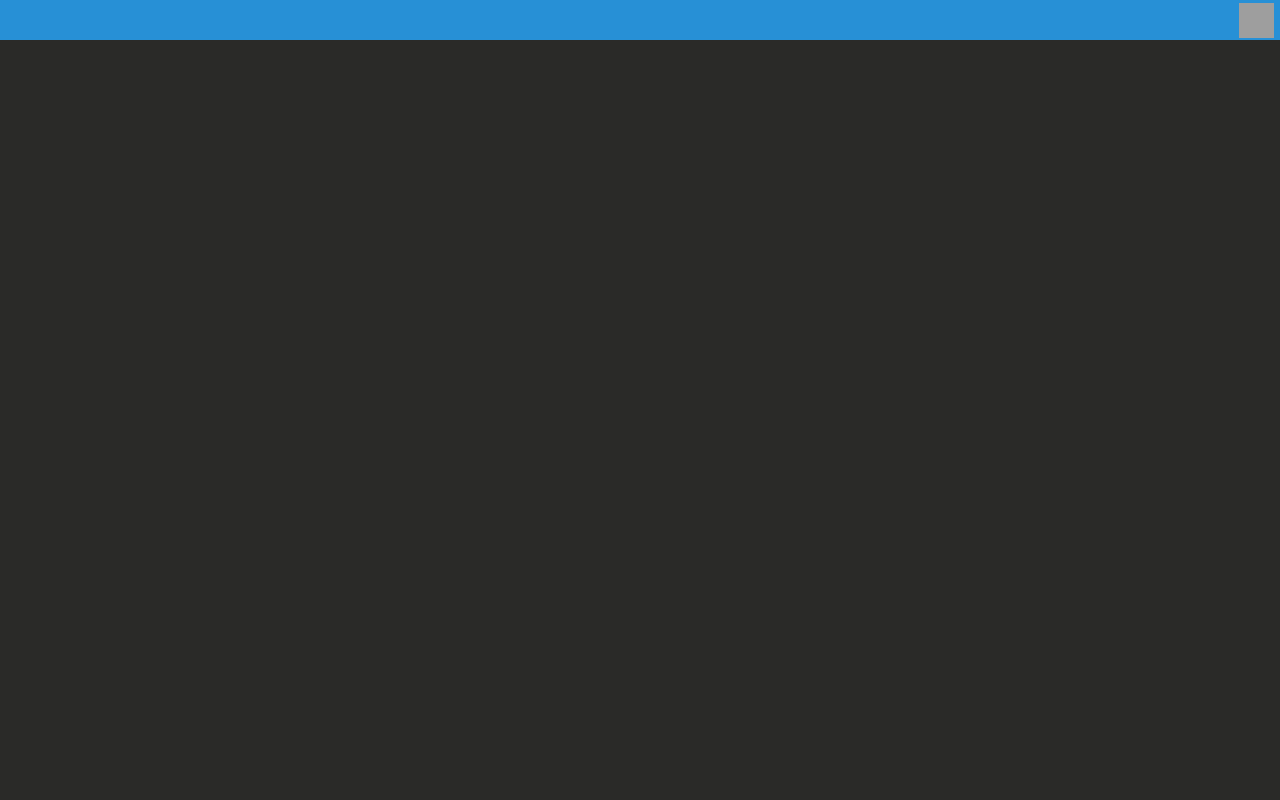
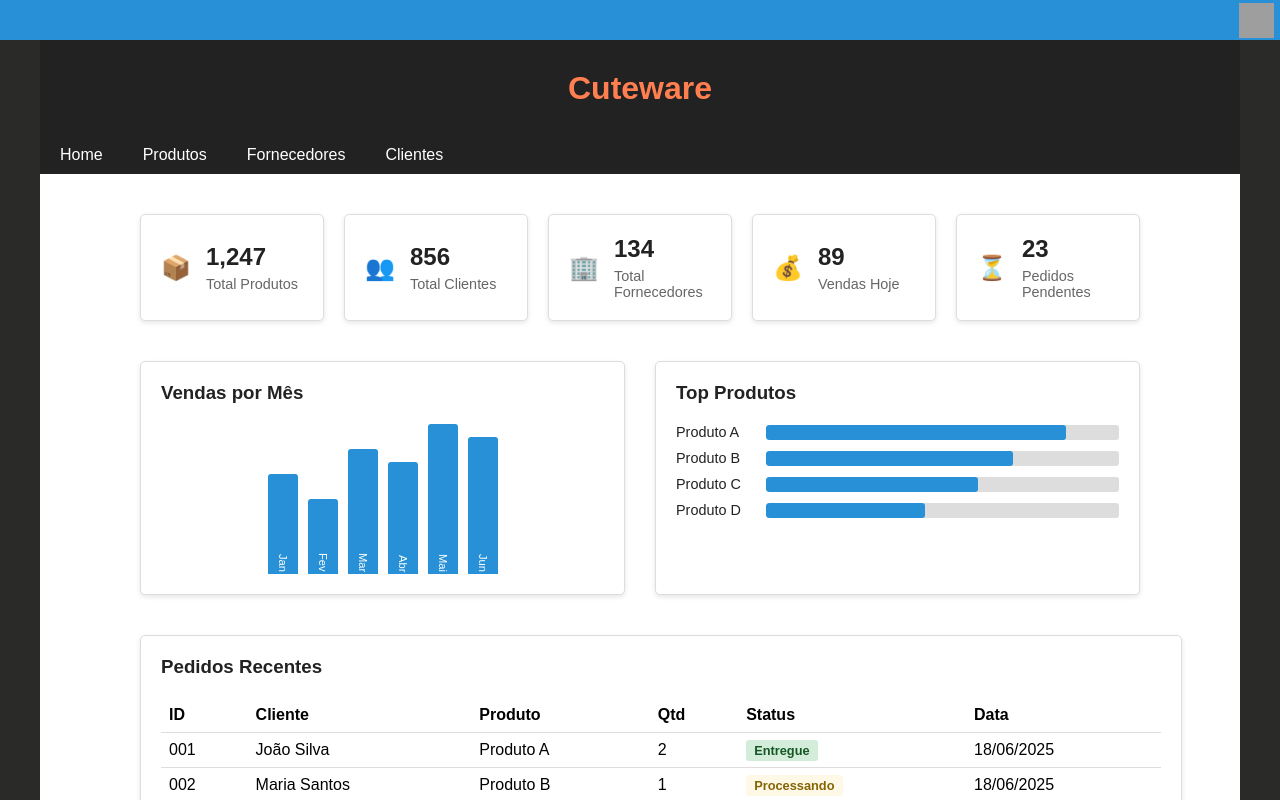
Before and after one commit to The-Cute-Push/abp-frontend, an Angular app: page /home in a window 1280 px wide. Before the commit this address led to /. Shown: the top 800 px of the page. Built offline with nearby package versions, Linux system fonts and the light colour scheme; grey boxes are pictures that could not be loaded.

Commit message:
feat: blue homepage

```diff
--- a/src/app/app.routes.ts
+++ b/src/app/app.routes.ts
@@ -3,9 +3,11 @@ import { CustomersComponent } from './customers/customers.component';
 import { ProductsComponent } from './products/products.component';
 import { SuppliersComponent } from './suppliers/suppliers.component';
 import { LoginComponent } from './login/login.component';
+import { HomepageComponent } from './homepage/homepage.component';
 
 export const routes: Routes = [
     {path: "", component: LoginComponent},
+    {path: "home", component: HomepageComponent},
     {path: "customers", component: CustomersComponent},
     {path: "products", component: ProductsComponent},
     {path: "suppliers", component: SuppliersComponent},
--- /dev/null
+++ b/src/app/homepage/homepage.component.css
@@ -0,0 +1,331 @@
+header {
+    background-color: #232222;
+    height: 12vh;
+    margin: auto;
+    width: 1200px;
+    display: flex;
+    align-items: center;
+    justify-content: center;
+}
+
+header > h1 {
+    color: coral;
+}
+
+nav {
+    background-color: #232222;
+    margin: auto;
+    width: 1200px;
+    display: flex;
+    align-items: center;
+}
+
+nav > a {
+    color: white;
+    text-decoration: none;
+    padding: 10px 20px;
+}
+
+nav > a:hover {
+    background-color: coral;
+    transition: all 1s ease;
+}
+
+.btn_edit {
+    background-color: blue;
+    border: none;
+    color: white;
+    padding: 6px 15px;
+    border-radius: 5px;
+    cursor: pointer;
+}
+
+.btn_delete {
+    background-color: red;
+    border: none;
+    color: white;
+    padding: 6px 15px;
+    border-radius: 5px;
+    cursor: pointer;
+}
+
+.btn_add {
+    background-color: green;
+    border: none;
+    color: white;
+    padding: 6px 15px;
+    border-radius: 5px;
+    cursor: pointer;
+    margin-bottom: 20px;
+}
+
+.btn_edit:hover {
+    background-color: #4b4bff;
+}
+
+.btn_delete:hover {
+    background-color: #ff4545;
+}
+
+.btn_add:hover {
+    background-color: #4ffa4f;
+}
+
+.box_2 {
+    width: 1000px;
+    margin: auto;
+    display: flex;
+    align-items: center;
+    justify-content: space-between;
+    margin-bottom: 20px;
+}
+
+.search_box {
+    display: flex;
+    align-items: center;
+}
+
+.search_box > button {
+    width: 40px;
+    border-radius: 6px 0px 0px 6px;
+    height: 40px;
+    border: none;
+    background-color: #232222;
+    cursor: pointer;
+}
+
+.search_box > button:hover {
+    background-color: coral;
+}
+
+.search_box > input {
+    border-radius: 0px 6px 6px 0px;
+    width: 300px;
+    color: white;
+    padding: 5px 10px;
+    height: 30px;
+    border: none;
+    background-color: #232222;
+}
+
+table {
+    width: 1000px;
+    margin: auto;
+    border-collapse: collapse;
+    background-color: white;
+}
+
+.box_1 {
+    min-height: 100vh;
+    width: 1200px;
+    background-color: white;
+    margin: auto;
+    padding: 40px 0px;
+}
+
+td, th {
+    padding: 8px;
+    text-align: left;
+    border-bottom: 1px solid #ddd;
+}
+
+tr:hover {
+    background-color: rgb(39, 144, 214);
+}
+
+footer {
+    background-color: #232222;
+    height: 15vh;
+    display: flex;
+    justify-content: center;
+    align-items: center;
+    width: 100%;
+    margin: auto;
+}
+
+footer > p {
+    color: white;
+    top: 100%;
+}
+
+/* Estilos específicos para o dashboard */
+.stats-grid {
+    display: grid;
+    grid-template-columns: repeat(5, 1fr);
+    gap: 20px;
+    margin-bottom: 40px;
+    width: 1000px;
+    margin-left: auto;
+    margin-right: auto;
+}
+
+.stat-card {
+    background-color: white;
+    border: 1px solid #ddd;
+    border-radius: 5px;
+    padding: 20px;
+    display: flex;
+    align-items: center;
+    gap: 15px;
+    box-shadow: 0 2px 5px rgba(0,0,0,0.1);
+    transition: transform 0.3s ease;
+}
+
+.stat-card:hover {
+    transform: translateY(-2px);
+    background-color: rgb(39, 144, 214);
+}
+
+.card-icon {
+    font-size: 1.5rem;
+}
+
+.card-content h3 {
+    margin: 0;
+    font-size: 1.5rem;
+    font-weight: bold;
+    color: #232222;
+}
+
+.card-content p {
+    margin: 5px 0 0 0;
+    font-size: 0.9rem;
+    color: #666;
+}
+
+.charts-section {
+    display: grid;
+    grid-template-columns: 1fr 1fr;
+    gap: 30px;
+    margin-bottom: 40px;
+    width: 1000px;
+    margin-left: auto;
+    margin-right: auto;
+}
+
+.chart-container {
+    background-color: white;
+    border: 1px solid #ddd;
+    padding: 20px;
+    border-radius: 5px;
+    box-shadow: 0 2px 5px rgba(0,0,0,0.1);
+}
+
+.chart-container h3 {
+    margin: 0 0 20px 0;
+    color: #232222;
+}
+
+.chart-area {
+    height: 150px;
+    display: flex;
+    align-items: end;
+    justify-content: center;
+}
+
+.chart-lines {
+    display: flex;
+    align-items: end;
+    gap: 10px;
+    height: 100%;
+}
+
+.chart-bar {
+    width: 30px;
+    background-color: rgb(39, 144, 214);
+    border-radius: 3px 3px 0 0;
+    display: flex;
+    align-items: end;
+    justify-content: center;
+    min-height: 10px;
+    transition: all 0.3s ease;
+}
+
+.chart-bar:hover {
+    background-color: rgb(3, 98, 162);
+}
+
+.bar-label {
+    font-size: 0.7rem;
+    color: white;
+    writing-mode: vertical-rl;
+    text-orientation: mixed;
+    padding: 2px;
+}
+
+.horizontal-chart {
+    display: flex;
+    flex-direction: column;
+    gap: 10px;
+}
+
+.product-bar-container {
+    display: flex;
+    align-items: center;
+    gap: 10px;
+}
+
+.product-name {
+    min-width: 80px;
+    font-size: 0.9rem;
+    color: #232222;
+}
+
+.product-bar {
+    flex: 1;
+    height: 15px;
+    background-color: #ddd;
+    border-radius: 3px;
+    overflow: hidden;
+}
+
+.product-progress {
+    height: 100%;
+    background-color: rgb(39, 144, 214);
+    border-radius: 3px;
+    transition: width 0.5s ease;
+}
+
+.bottom-section {
+    display: grid;
+    grid-template-columns: 2fr 1fr;
+    gap: 30px;
+    width: 1000px;
+    margin-left: auto;
+    margin-right: auto;
+}
+
+.table-container, .activities-container {
+    background-color: white;
+    border: 1px solid #ddd;
+    padding: 20px;
+    border-radius: 5px;
+    box-shadow: 0 2px 5px rgba(0,0,0,0.1);
+}
+
+.table-container h3, .activities-container h3 {
+    margin: 0 0 20px 0;
+    color: #232222;
+}
+
+.status {
+    padding: 3px 8px;
+    border-radius: 3px;
+    font-size: 0.8rem;
+    font-weight: bold;
+}
+
+.status-entregue {
+    background-color: #d4edda;
+    color: #155724;
+}
+
+.status-processando {
+    background-color: #fef9e7;
+    color: #856404;
+}
+
+.status-pendente {
+    background-color: #f8d7da;
+    color: #721c24;
+}
--- /dev/null
+++ b/src/app/homepage/homepage.component.html
@@ -0,0 +1,91 @@
+<header>
+  <h1>Cuteware</h1>
+</header>
+<nav>
+  <a href="/home">Home</a>
+  <a href="/products">Produtos</a>
+  <a href="/suppliers">Fornecedores</a>
+  <a href="/customers">Clientes</a>
+</nav>
+
+<div class="box_1">
+
+  <div class="stats-grid">
+    @for (card of cardStats; track $index) {
+      <div class="stat-card">
+        <div class="card-icon">{{card.icon}}</div>
+        <div class="card-content">
+          <h3>{{card.value}}</h3>
+          <p>{{card.title}}</p>
+        </div>
+      </div>
+    }
+  </div>
+
+  <div class="charts-section">
+    <div class="chart-container">
+      <h3>Vendas por Mês</h3>
+      <div class="chart-area">
+        <div class="chart-lines">
+          @for (item of chartData.sales; track $index) {
+            <div class="chart-bar" [style.height.%]="(item.value / 6000) * 100">
+              <span class="bar-label">{{item.month}}</span>
+            </div>
+          }
+        </div>
+      </div>
+    </div>
+
+    <div class="chart-container">
+      <h3>Top Produtos</h3>
+      <div class="horizontal-chart">
+        @for (product of chartData.topProducts; track $index) {
+          <div class="product-bar-container">
+            <span class="product-name">{{product.name}}</span>
+            <div class="product-bar">
+              <div class="product-progress" [style.width.%]="product.sales"></div>
+            </div>
+          </div>
+        }
+      </div>
+    </div>
+  </div>
+
+  <div class="bottom-section">
+    <div class="table-container">
+      <h3>Pedidos Recentes</h3>
+      <table>
+        <thead>
+          <tr>
+            <th>ID</th>
+            <th>Cliente</th>
+            <th>Produto</th>
+            <th>Qtd</th>
+            <th>Status</th>
+            <th>Data</th>
+          </tr>
+        </thead>
+        <tbody>
+          @for (order of recentOrders; track $index) {
+            <tr>
+              <td>{{order.id}}</td>
+              <td>{{order.customer}}</td>
+              <td>{{order.product}}</td>
+              <td>{{order.quantity}}</td>
+              <td>
+                <span class="status" [class]="'status-' + order.status.toLowerCase()">
+                  {{order.status}}
+                </span>
+              </td>
+              <td>{{order.date}}</td>
+            </tr>
+          }
+        </tbody>
+      </table>
+    </div>
+  </div>
+</div>
+
+<footer>
+  <p>Todos os direitos reservados a The Cute Push Organization</p>
+</footer>
--- /dev/null
+++ b/src/app/homepage/homepage.component.ts
@@ -0,0 +1,48 @@
+import { Component } from '@angular/core';
+
+@Component({
+  selector: 'app-homepage',
+  imports: [],
+  templateUrl: './homepage.component.html',
+  styleUrl: './homepage.component.css'
+})
+export class HomepageComponent {
+  cardStats = [
+    { title: 'Total Produtos', value: '1,247', icon: '📦' },
+    { title: 'Total Clientes', value: '856', icon: '👥' },
+    { title: 'Total Fornecedores', value: '134', icon: '🏢' },
+    { title: 'Vendas Hoje', value: '89', icon: '💰' },
+    { title: 'Pedidos Pendentes', value: '23', icon: '⏳' }
+  ];
+
+  chartData = {
+    sales: [
+      { month: 'Jan', value: 4000 },
+      { month: 'Fev', value: 3000 },
+      { month: 'Mar', value: 5000 },
+      { month: 'Abr', value: 4500 },
+      { month: 'Mai', value: 6000 },
+      { month: 'Jun', value: 5500 }
+    ],
+    topProducts: [
+      { name: 'Produto A', sales: 85 },
+      { name: 'Produto B', sales: 70 },
+      { name: 'Produto C', sales: 60 },
+      { name: 'Produto D', sales: 45 }
+    ]
+  };
+
+  recentActivities = [
+    { action: 'Novo produto adicionado', time: '2 min atrás', type: 'success' },
+    { action: 'Cliente cadastrado', time: '15 min atrás', type: 'info' },
+    { action: 'Estoque baixo - Produto X', time: '1 hora atrás', type: 'warning' },
+    { action: 'Venda realizada', time: '2 horas atrás', type: 'success' }
+  ];
+
+  recentOrders = [
+    { id: '001', customer: 'João Silva', product: 'Produto A', quantity: 2, status: 'Entregue', date: '18/06/2025' },
+    { id: '002', customer: 'Maria Santos', product: 'Produto B', quantity: 1, status: 'Processando', date: '18/06/2025' },
+    { id: '003', customer: 'Pedro Costa', product: 'Produto C', quantity: 3, status: 'Pendente', date: '17/06/2025' },
+    { id: '004', customer: 'Ana Lima', product: 'Produto D', quantity: 1, status: 'Entregue', date: '17/06/2025' }
+  ];
+}
```
